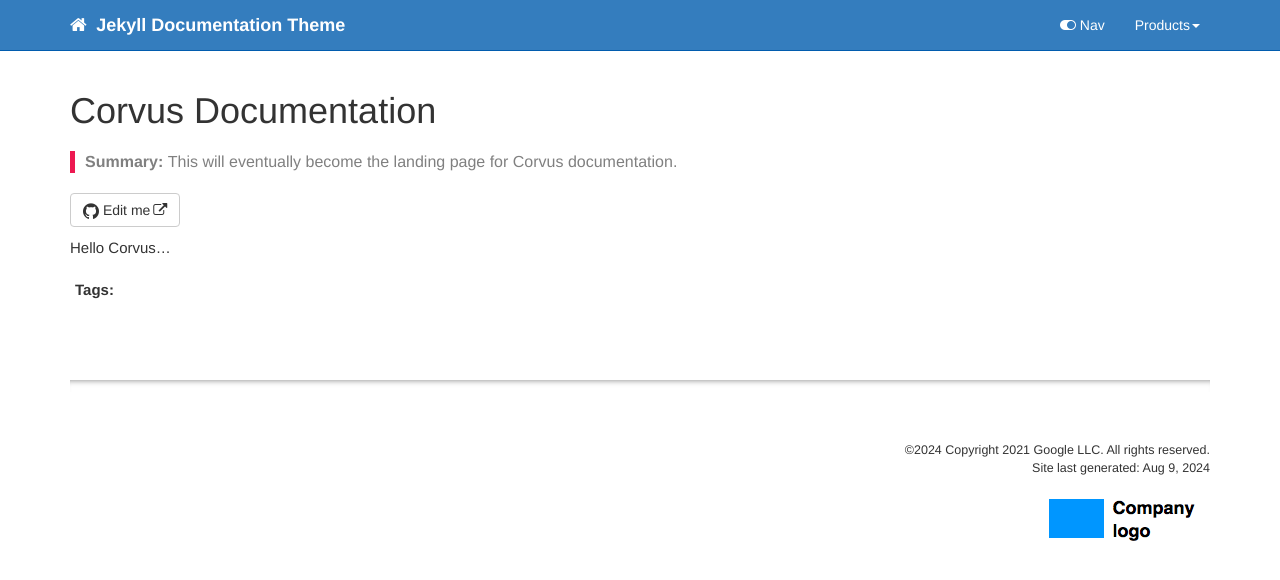
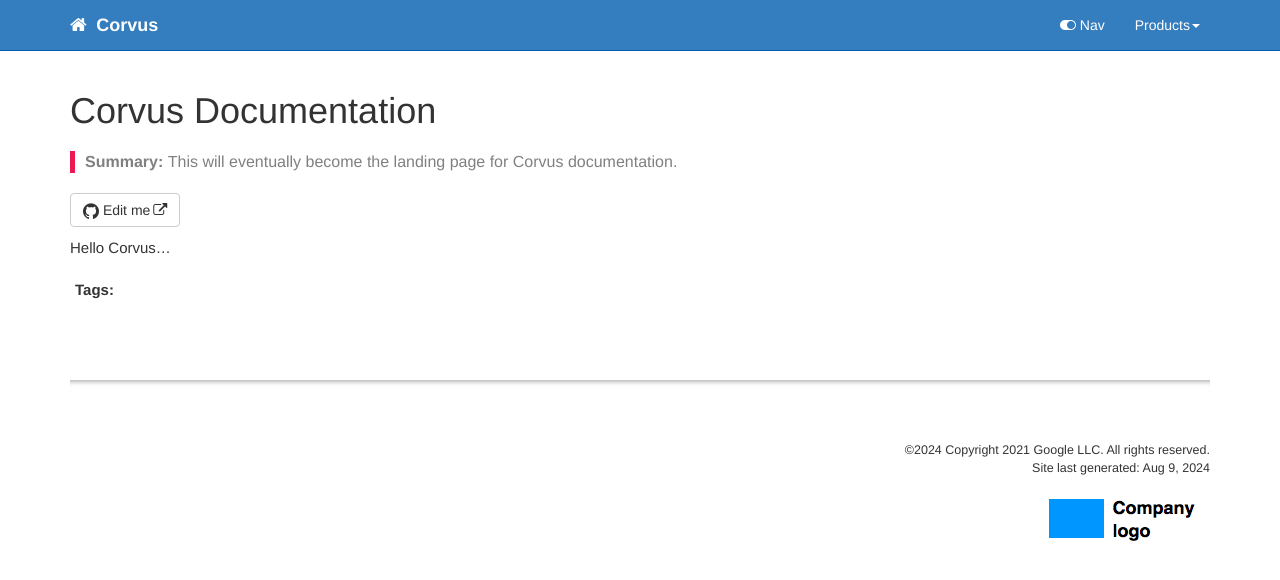
Before and after one commit to UAFS/CorvusRepositorio, a Jekyll site: the page built from index.md, in a window 1280 px wide. Shown: the top 580 px of the page. Built offline with Jekyll 4.4.1, drawn with Linux system fonts in a browser that asks for light colours; comment, search, counter and statistics services are not loaded.

Commit message:
site title and topnav titles

```diff
--- a/_config.yml
+++ b/_config.yml
@@ -1,9 +1,9 @@
 repository: urielafs/doctheme
 output: web
 # this property is useful for conditional filtering of content that is separate from the PDF.
-topnav_title: Jekyll Documentation Theme
+topnav_title: Corvus
 # this appears on the top navigation bar next to the home button
-site_title: Jekyll theme for documentation
+site_title: Corvus Adventure Services documentation
 # this appears in the html browser tab for the site title (seen mostly by search engines, not users)
 company_name: Copyright 2021 Google LLC
 # this appears in the footer
```
